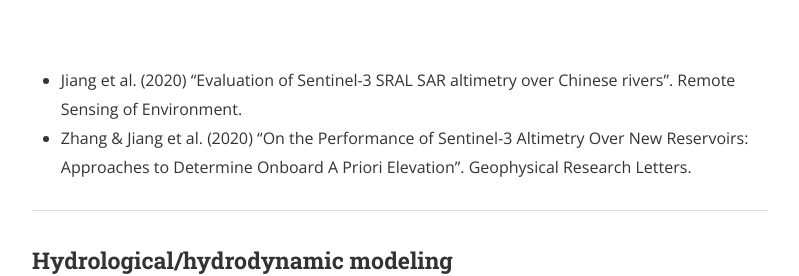
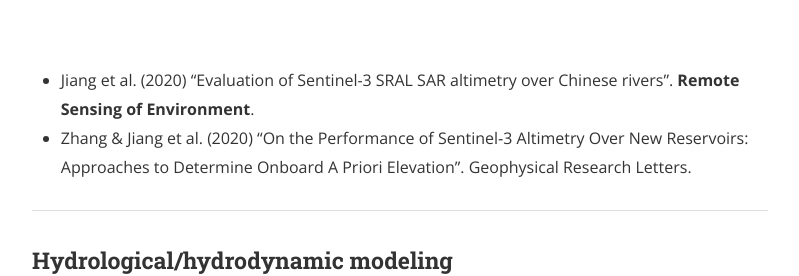
Before and after one commit to 12530/rshydro, a Jekyll site: the page built from research.md, in a window 1280 px wide and 900 px high, scrolled down 1720 px, cut to the strip 191-467 px from the top of the window. Shown: the whole strip, without its empty margins (240-1039 px from the left). Built offline with Jekyll 4.4.1, drawn with Linux system fonts in a browser that asks for light colours; nearby versions of some CDN libraries.

```diff
--- a/research.md
+++ b/research.md
@@ -71,7 +71,7 @@ main_nav: true
   </div>
 </div>
 <ul>
-  <li>Jiang et al. (2020) “Evaluation of Sentinel-3 SRAL SAR altimetry over Chinese rivers”. Remote Sensing of Environment.</li>
+  <li>Jiang et al. (2020) “Evaluation of Sentinel-3 SRAL SAR altimetry over Chinese rivers”. <b>Remote Sensing of Environment</b>.</li>
   <li>Zhang & Jiang et al. (2020) “On the Performance of Sentinel‐3 Altimetry Over New Reservoirs: Approaches to Determine Onboard A Priori Elevation”. Geophysical Research Letters. </li>
 </ul>
 
```
